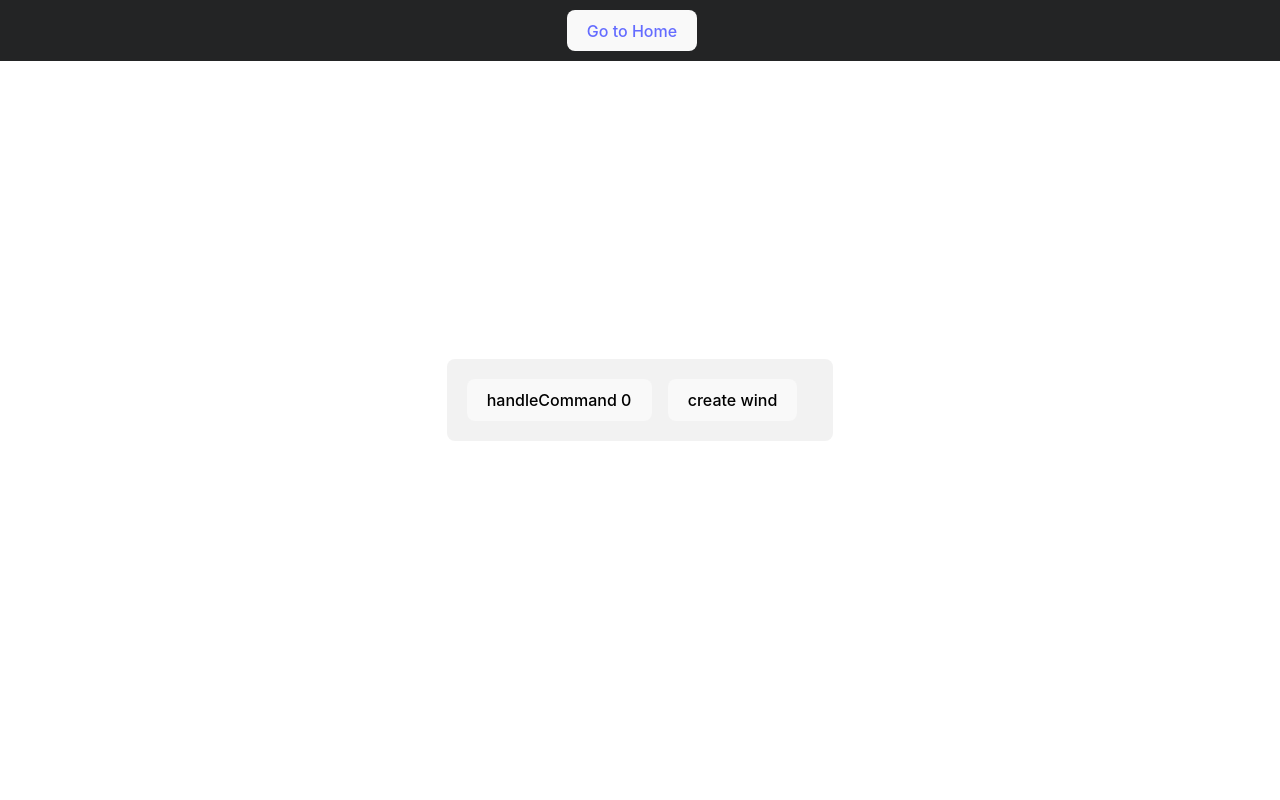
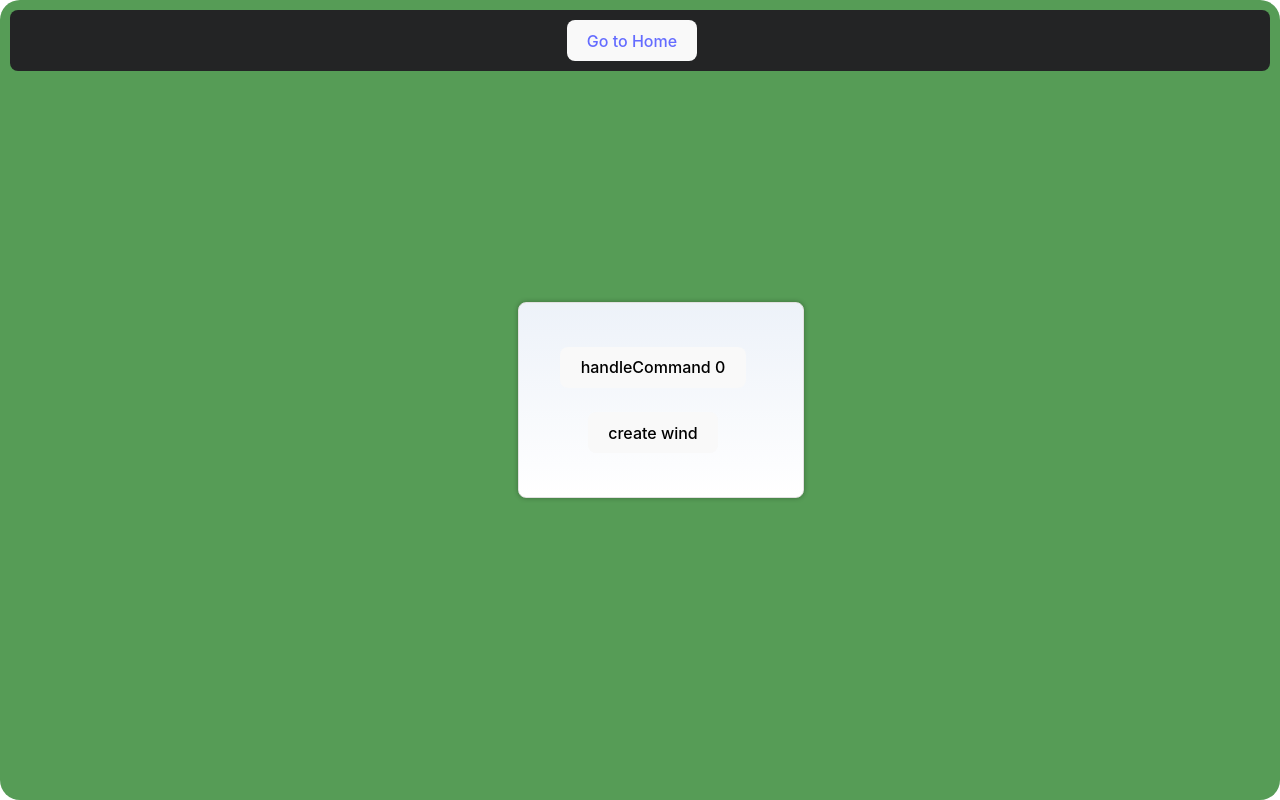
Before and after one commit to Alicehhhmm/tauri-vue3-tmp, a Vue app: page /exp in a window 1280 px wide. Built offline with nearby package versions, Linux system fonts and the light colour scheme.

Commit message:
fix: style

```diff
--- a/src/styles/index.css
+++ b/src/styles/index.css
@@ -28,6 +28,8 @@ body {
     place-items: center;
     min-width: 320px;
     min-height: 100vh;
+    border-radius: 20px;
+    background-color: #569c56;
 }
 
 h1 {
--- a/src/views/examples/index.vue
+++ b/src/views/examples/index.vue
@@ -32,7 +32,7 @@ async function handleCreate() {
     // const wind = await createWebviewWindow('设置', 'my-label', 840, 840)
     // const wind = await createWebviewWindow('设置', 'plot-window',440, 340)
     // const wind = await createWebviewWindow('设置', 'main-two', 240, 140)
-    const wind = await createWebviewWindow('设置', 'crwind', 440, 340)
+    const wind = await createWebviewWindow('new windows/crwind', 'crwind', 600, 400)
     setTimeout(async () => {
         console.log('On click handleCreate Fn: ', wind);
     }, 300);
@@ -55,6 +55,7 @@ onMounted(() => {
         </nav>
         <br>
         <button class="m-r" @click="handleCommand">handleCommand {{ count }}</button>
+        <br>
         <button class="m-r" @click="handleCreate">create wind</button>
         <br>
     </div>
@@ -62,24 +63,30 @@ onMounted(() => {
 </template>
 
 <style lang="scss" scoped>
-.container-exp{
+.container-exp {
+    width: 100%;
+    padding: 20px;
+    border-radius: 18px;
+    background-color: green;
+    background-image: linear-gradient(to bottom, #edf2f9, #fff);
+    border: 1px solid #e1e0e0;
+    box-shadow: 0 0 5px rgba(0, 0, 0, 0.3);
+    border-radius: 8px;
     display: flex;
-    justify-content: center;
+    flex-direction: column;
     align-items: center;
-    position: relative;
-    text-align: center;
-    padding: 20px;
-    border-radius: 8px;
-    background-color: #F2F2F2;
+    overflow: hidden;
 
     nav {
-        width: 100vw;
+        background-color: #232425;
+        margin: 10px;
         padding: 10px 0;
-        background-color: #232425;
+        border-radius: 8px;
         position: fixed;
         top: 0;
         left: 0;
         right: 0;
+
     }
 }
 </style>
```
Lines whose indentation alone changed are shown as unchanged.
